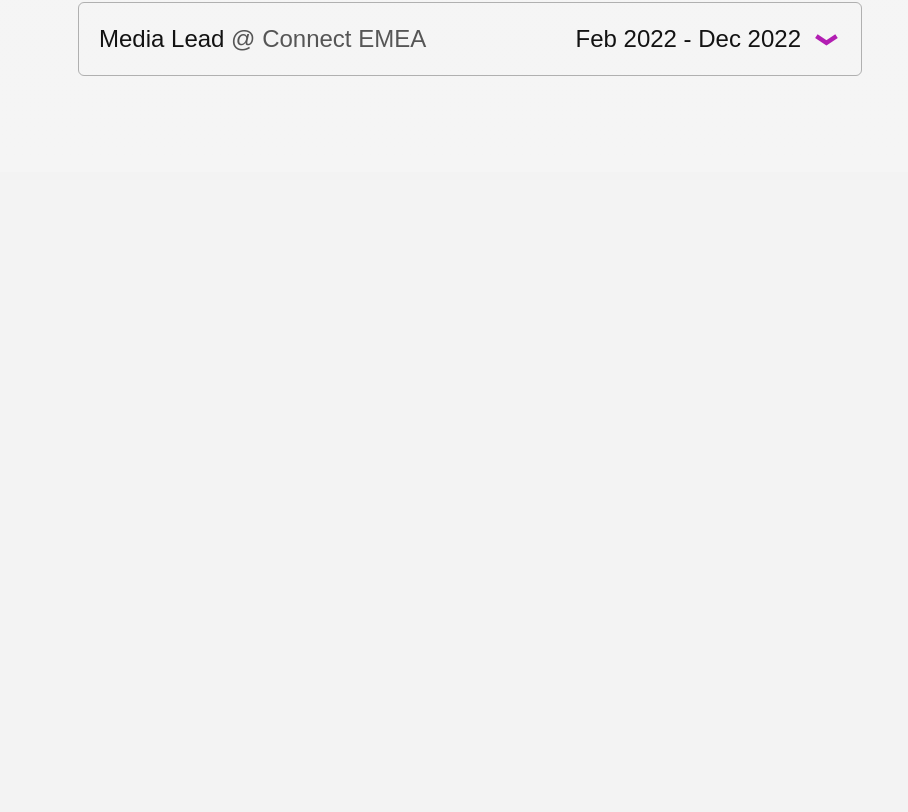
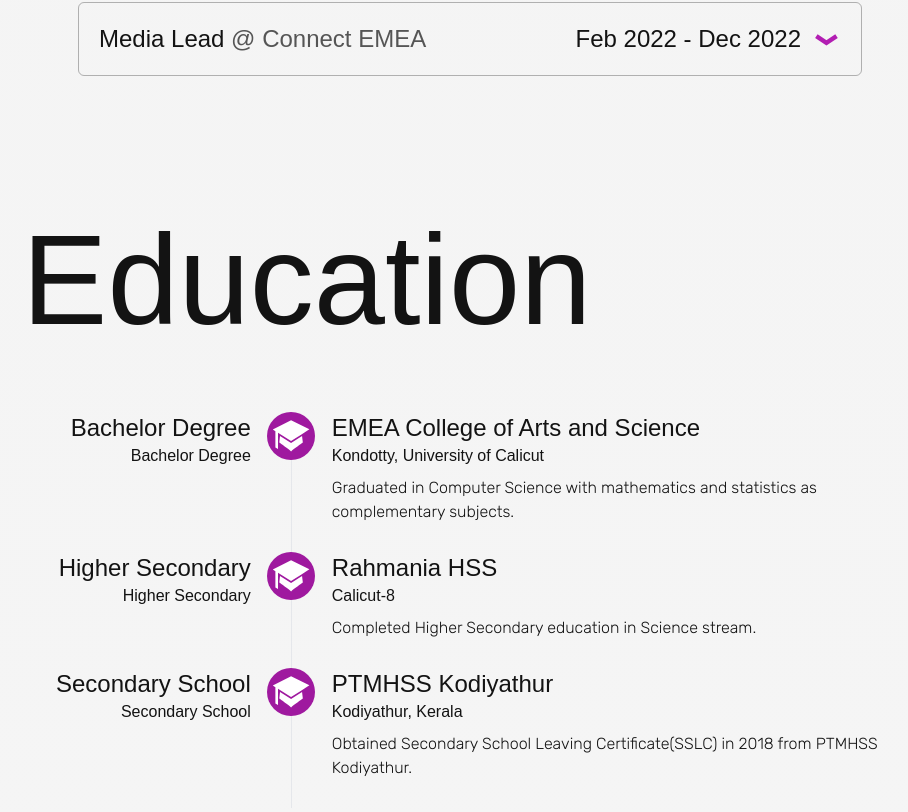
Before and after one commit to nahyansharvin/portfolio, a Next.js app: page / in a window 1280 px wide. Shown: the part 2268-3080 px from the top of the page, without its empty margins (170-1078 px from the left). Before the commit the page ends 2440 px from the top, so only its background shows below. Built offline with nearby package versions, Linux system fonts and the light colour scheme; a web font is replaced by a local one.

Commit message:
feat: add education section

```diff
--- a/src/app/page.tsx
+++ b/src/app/page.tsx
@@ -1,4 +1,5 @@
 import AboutMe from "@/components/organisms/AboutMeSection";
+import EducationSection from "@/components/organisms/EducationSection";
 import Experiences from "@/components/organisms/ExperienceSection";
 import HeroSection from "@/components/organisms/HeroSection";
 import Image from "next/image"
@@ -9,6 +10,7 @@
       <HeroSection />
       <AboutMe />
       <Experiences />
+      <EducationSection />
     </main>
   );
 }
--- /dev/null
+++ b/src/components/atoms/EducationItem/index.tsx
@@ -0,0 +1,34 @@
+import React from 'react'
+import Image from 'next/image'
+
+type EducationItemProps = {
+  title: string
+  date: string
+  institution: string
+  location: string
+  description: string
+}
+
+const EducationItem: React.FC<EducationItemProps> = (props) => {
+  return (
+    <div className='relative font-display border-foreground'>
+      <div className='w-12 h-12 flex items-center justify-center bg-edu-icon-bg rounded-full absolute left-[30%] -translate-x-[50%]'>
+        <Image src='/icons/education.svg' alt='Education' width={40} height={10} />
+      </div>
+
+      <div className='max-md:pl-10 max-md:ml-[30%] max-md:border-l max-md:pb-2 md:text-right md:pr-10 md:w-[30%] md:float-left'>
+        <h3 className='text-2xl font-medium'>{props.title}</h3>
+        <h4 className='text-base font-extralight'>{props.title}</h4>
+      </div>
+
+      <div  className='ml-[30%] pl-10 pb-5  border-l'>
+        <h3 className='text-2xl font-medium'>{props.institution}</h3>
+        <h4 className='text-base font-extralight'>{props.location}</h4>
+        <p className='font-sans font-light py-2'>{props.description}</p>
+      </div>
+
+    </div>
+  )
+}
+
+export default EducationItem
--- /dev/null
+++ b/src/components/organisms/EducationSection/index.tsx
@@ -0,0 +1,42 @@
+import EducationItem from '@/components/atoms/EducationItem'
+import Heading1 from '@/components/atoms/Heading/Heading1'
+import React from 'react'
+
+const Education = [
+    {
+        title: 'Bachelor Degree',
+        date: '2020 - 2023',
+        institution: 'EMEA College of Arts and Science',
+        location: 'Kondotty, University of Calicut',
+        description: 'Graduated in Computer Science with mathematics and statistics as complementary subjects.'
+    },
+    {
+        title: 'Higher Secondary',
+        date: '2018 - 2020',
+        institution: 'Rahmania HSS',
+        location: 'Calicut-8',
+        description: 'Completed Higher Secondary education in Science stream.'
+    },
+    {
+        title: 'Secondary School',
+        date: '2015 - 2018',
+        institution: 'PTMHSS Kodiyathur',
+        location: 'Kodiyathur, Kerala',
+        description: 'Obtained Secondary School Leaving Certificate(SSLC) in 2018 from PTMHSS Kodiyathur.'
+    }
+]
+
+const EducationSection = () => {
+  return (
+    <section id='experience' className='p-section-padding py-14 gap-5'>
+        <Heading1>Education</Heading1>
+        <div className='my-20'>
+            {Education.map((edu, index) => (
+                <EducationItem key={index} {...edu} />
+            ))}
+        </div>
+    </section>
+  )
+}
+
+export default EducationSection
--- a/tailwind.config.ts
+++ b/tailwind.config.ts
@@ -32,7 +32,8 @@
         'secondary': 'rgba(var(--secondary-rgb))',
         'tertiary': 'rgba(var(--tertiary-rgb))',
         'highlight': 'rgba(var(--highlight-rgb))',
-        'label-bg': '#d9d9d9'
+        'label-bg': '#d9d9d9',
+        'edu-icon-bg': '#9F199F',
       }
     },
   },
```
Also changed, not shown: public/icons/education.svg (added).
